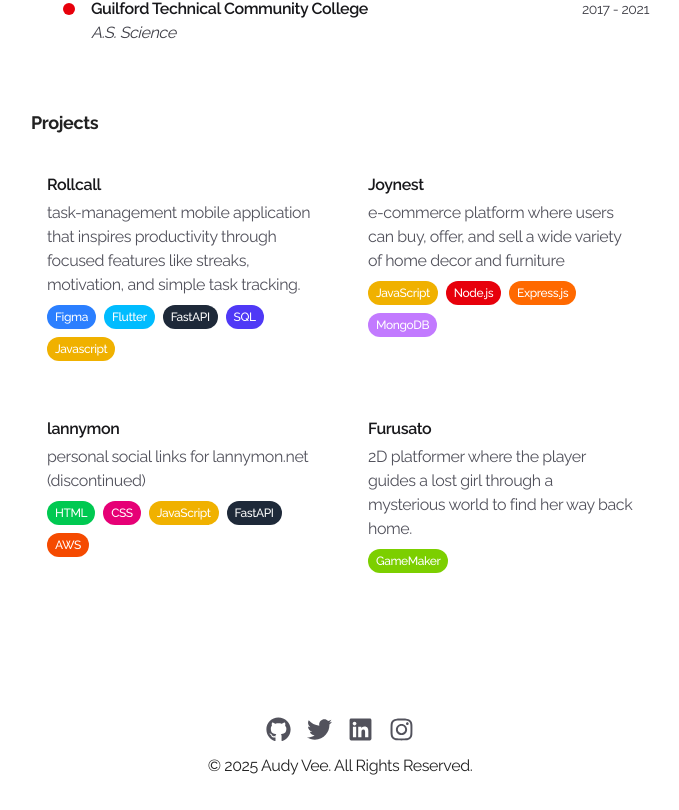
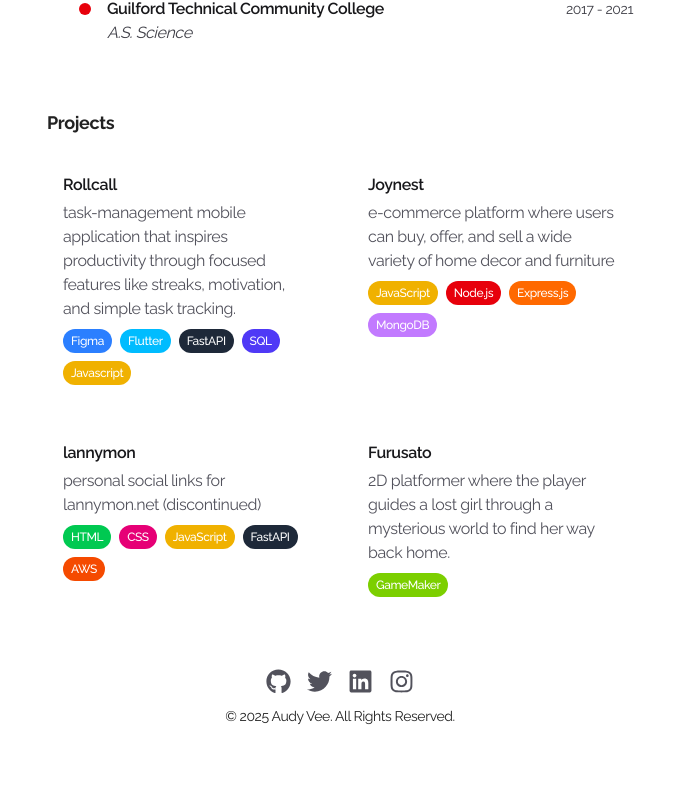
Before and after one commit to lancanon/personal-site, a Next.js app: page / in a window 1280 px wide. Shown: the part 767-1577 px from the top of the page, without its empty margins (300-979 px from the left). After the commit the page ends 1501 px from the top, so only its background shows below. Built offline with nearby package versions, Linux system fonts and the light colour scheme.

Commit message:
minor ui tweaks

```diff
--- a/src/app/footer.tsx
+++ b/src/app/footer.tsx
@@ -1,6 +1,6 @@
 'use client'
 import { SOCIAL_LINKS } from './data'
-import { FaGithub, FaTwitter, FaLinkedin, FaInstagram} from 'react-icons/fa'
+import { FaGithub, FaTwitter, FaLinkedin, FaInstagram } from 'react-icons/fa'
 
 const ICONS = {
   Github: <FaGithub size={25} />,
@@ -11,7 +11,7 @@ const ICONS = {
 
 export function Footer() {
   return (
-    <footer className="mt-24 py-8">
+    <footer className="mt-12 py-2 w-full">
       <div className="flex flex-col items-center gap-3">
         <div className="flex gap-4 justify-center">
           {SOCIAL_LINKS.map((link) => (
@@ -27,7 +27,7 @@ export function Footer() {
             </a>
           ))}
         </div>
-        <span>© 2025 Audy Vee. All Rights Reserved.</span>
+        <span className="text-sm">© 2025 Audy Vee. All Rights Reserved.</span>
       </div>
     </footer>
   )
--- a/src/app/header.tsx
+++ b/src/app/header.tsx
@@ -71,7 +71,7 @@ const navLinks = [
 export function Header() {
   const pathname = usePathname()
   return (
-    <header className="mb-8 -mt-4 flex items-center justify-between max-w-3xl mx-auto px-4 py-2">
+    <header className="relative mb-8 -mt-4 flex items-center justify-between max-w-3xl mx-auto px-4 py-2">
 
       <div className="flex items-center">
         <Link href="/" className="flex items-center">
@@ -93,7 +93,7 @@ export function Header() {
             <Link
               key={link.href}
               href={link.href}
-              className="relative px-2 py-1 text-md font-normal"
+              className="relative px-2 py-1 text-base font-normal"
               style={{ zIndex: 1 }}
             >
               <span className={isActive
--- a/src/app/page.tsx
+++ b/src/app/page.tsx
@@ -32,6 +32,7 @@ export default function Personal() {
   const gridRef = useRef<HTMLDivElement>(null)
 
   return (
+    <div className="max-w-3xl mx-auto px-4">
       <motion.main
         className="space-y-24"
         variants={VARIANTS_CONTAINER}
@@ -135,7 +136,6 @@ export default function Personal() {
               </a>
             ))}
           </div>
-        {/* Only one preview rendered at the section level */}
           <ProjectPreview
             hoveredProject={hoveredProject}
             previewPos={previewPos}
@@ -143,5 +143,6 @@ export default function Personal() {
           />
         </motion.section>
       </motion.main>
+    </div>
   )
 }
```
Lines whose indentation alone changed are shown as unchanged.
